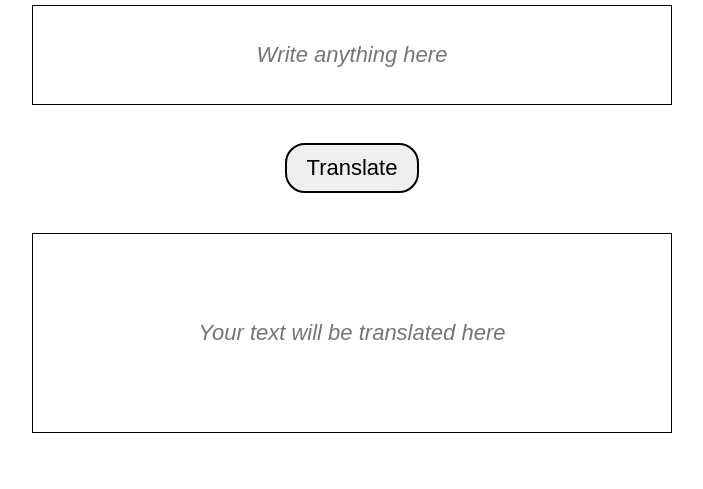
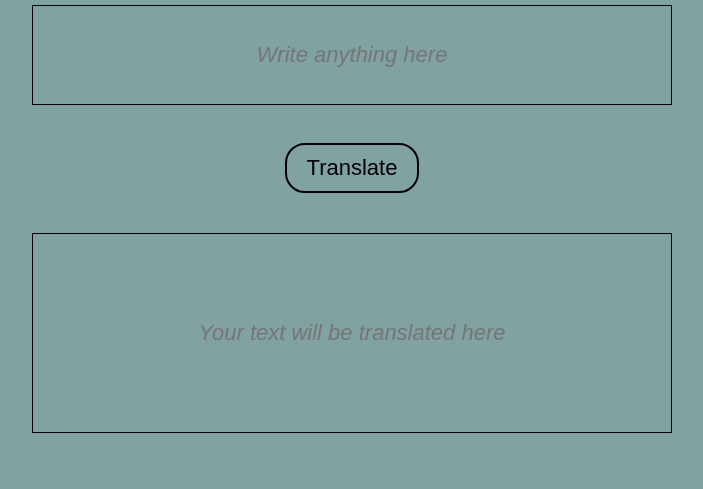
Before and after one commit to lucian-iernye/morse-code-translator, a plain HTML site: page index.html in a window 1280 px wide. Shown: the part 311-800 px from the top of the page, without its empty margins (288-991 px from the left). Drawn offline with Linux system fonts and the light colour scheme.

Commit message:
Gitignore modified

```diff
--- a/main.scss
+++ b/main.scss
@@ -3,6 +3,7 @@
     padding: 0;
     box-sizing: border-box;
     text-align: center;
+    background-color: rgb(129, 162, 163);
 }
 
 header {
```
Also changed, not shown: main.css, 1 other file.
